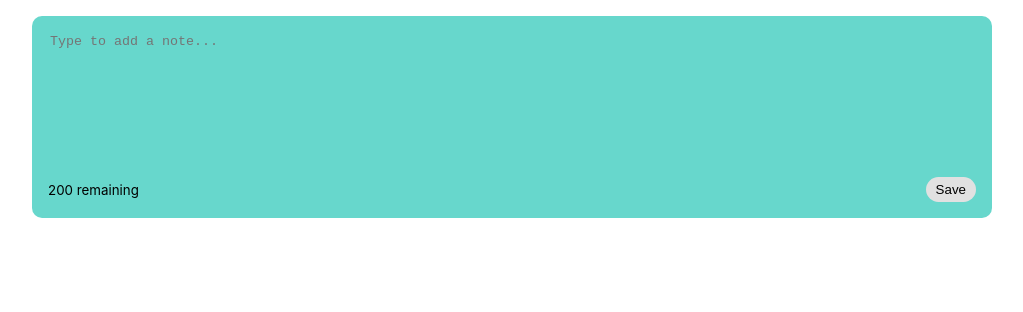
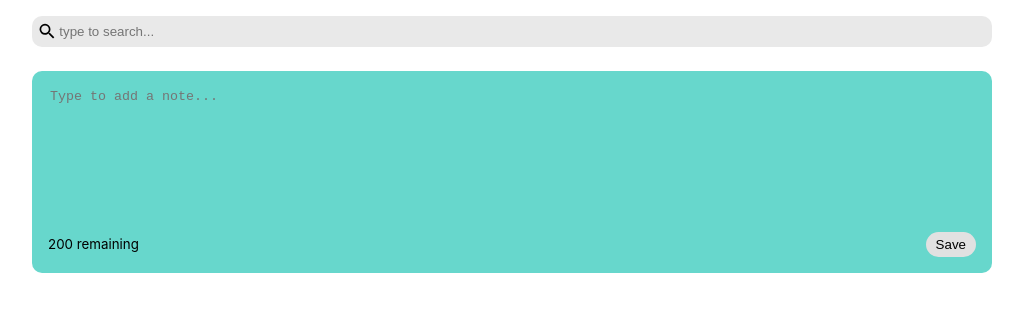
Before and after one commit to akif-onder/react-notes-app, a React (Create React App) app: page / in a window 1280 px wide. Shown: the top 312 px of the page, without its empty margins (128-1151 px from the left). Built offline with nearby package versions, Linux system fonts and the light colour scheme.

Commit message:
search bar added and styled

```diff
--- a/src/App.js
+++ b/src/App.js
@@ -1,6 +1,7 @@
 import NotesList from "./components/NotesList";
 import { useState } from "react";
 import { nanoid } from "nanoid";
+import Search from "./components/Search";
 
 function App() {
   const [notes, setNotes] = useState([]);
@@ -23,6 +24,7 @@
 
   return (
     <div className="container">
+      <Search/>
       <NotesList notes={notes} handleAddNote={addNote} handleDeleteNote={deleteNote}/>
     </div>
   );
--- /dev/null
+++ b/src/components/Search.jsx
@@ -0,0 +1,13 @@
+import {MdSearch} from 'react-icons/md';
+
+const Search = () => {
+  return (
+    <div className="search">
+        <MdSearch className='search-icon' size='1.3rem'/>
+        <input  type="text" placeholder='type to search...' />
+
+    </div>
+  )
+}
+
+export default Search
--- a/src/index.css
+++ b/src/index.css
@@ -71,3 +71,23 @@
 .delete-icon{
   cursor: pointer;
 }
+
+.search{
+  display: flex;
+  align-items: center;
+  background-color: rgb(233, 233, 233);
+  border-radius: 10px;
+  padding: 5px;
+  margin-bottom: 1.5rem;
+}
+
+
+.search input{
+  border: none;
+  background-color: rgb(233, 233, 233);
+  width:100% ;
+}
+
+.search input:focus{
+  outline: none;
+}
```
